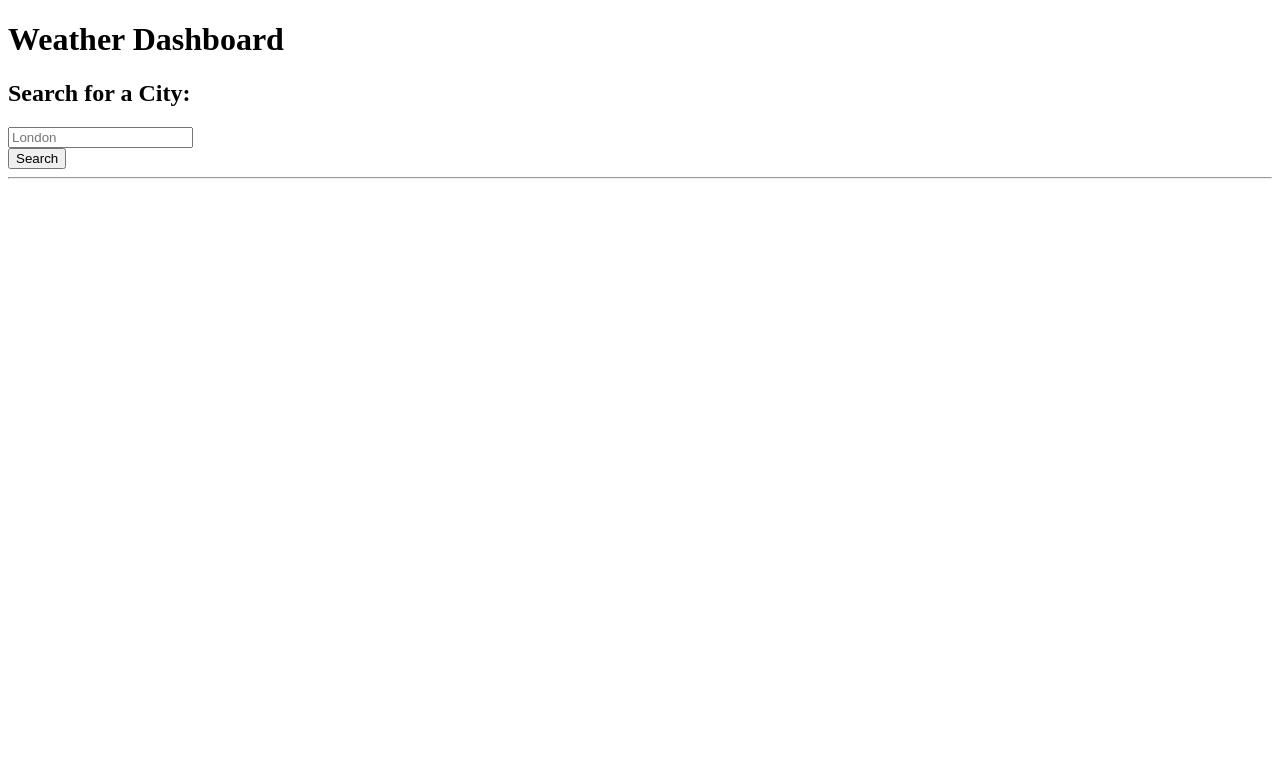
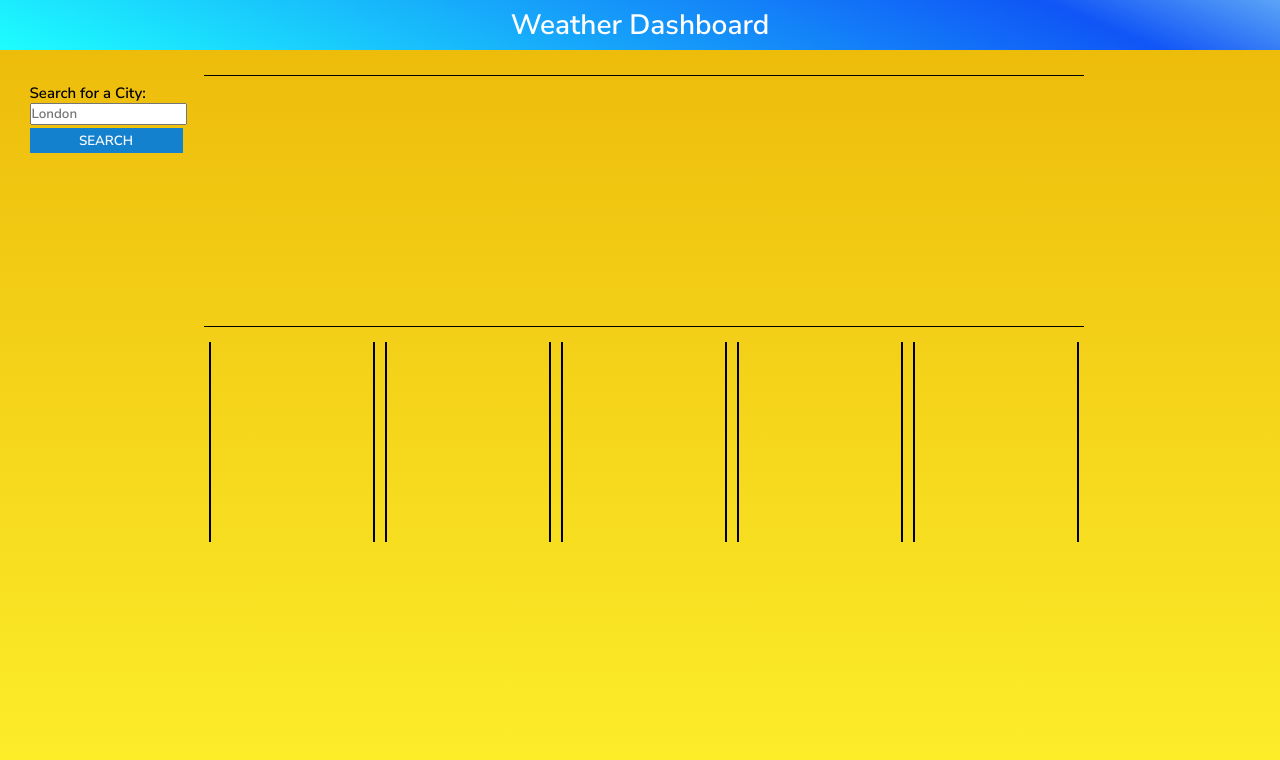
Before and after one commit to diegodagostim/Weather_Dashboard, a plain HTML site: page index.html in a window 1280 px wide. Drawn offline with nearby package versions, Linux system fonts and the light colour scheme.

Commit message:
layout implemented

```diff
--- a/index.html
+++ b/index.html
@@ -1,38 +1,63 @@
 <!DOCTYPE html>
 <html lang="en-gb">
-
   <head>
     <meta charset="UTF-8" />
     <meta name="viewport" content="width=device-width, initial-scale=1.0" />
     <meta http-equiv="X-UA-Compatible" content="ie=edge" />
-  <link rel="stylesheet" href="styles/reset.css" />
-  <!-- <link rel="stylesheet" href="https://stackpath.bootstrapcdn.com/bootstrap/4.3.1/css/bootstrap.min.css" /> -->
-  <!-- <link rel="stylesheet" href="https://stackpath.bootstrapcdn.com/font-awesome/4.7.0/css/font-awesome.min.css" /> -->
+    <link rel="stylesheet" href="style.css" />
+    <!-- <link
+      rel="stylesheet"
+      href="https://stackpath.bootstrapcdn.com/bootstrap/4.3.1/css/bootstrap.min.css"
+    /> -->
+    <!-- <link
+      rel="stylesheet"
+      href="https://stackpath.bootstrapcdn.com/font-awesome/4.7.0/css/font-awesome.min.css"
+    /> -->
+    <link rel="preconnect" href="https://fonts.googleapis.com" />
+    <link rel="preconnect" href="https://fonts.gstatic.com" crossorigin />
+    <link
+      href="https://fonts.googleapis.com/css2?family=Catamaran&family=Nunito+Sans:wght@600&display=swap"
+      rel="stylesheet"
+    />
     <title>Weather Dashboard</title>
   </head>
 
   <body>
-  <header class="container-fluid text-center text-white bg-dark p-2 weather-header">
+    <header
+      class="container-fluid text-center text-white bg-dark p-2 weather-header"
+    >
       <h1>Weather Dashboard</h1>
     </header>
 
     <!-- max-width for ultra wide resolutions -->
+    <div class="main">
+      <div class="div2">
         <div class="container-fluid" style="max-width: 1400px">
           <div class="row">
-      <aside class="col-lg-3 pb-3">
+            <aside class="col-lg-3 pb-3 search-div">
               <h2 id="form-heading" class="mt-1 h3 form-label">
                 Search for a City:
               </h2>
               <form id="search-form" class="form">
                 <div class="form-inline form-group">
-            <div class="input-group">
-              <input class="form-input weather-search" type="text" id="search-input" placeholder="London"
-                aria-labelledby="form-heading" aria-controls="today forecast" />
+                  <div class="input-group input">
+                    <input
+                      class="form-input weather-search"
+                      type="text"
+                      id="search-input"
+                      placeholder="London"
+                      aria-labelledby="form-heading"
+                      aria-controls="today forecast"
+                    />
                     <div class="input-group-append">
-                <button type="submit" class="btn search-button" id="search-button" aria-label="submit search">
-                  Search
+                      <button
+                        type="submit"
+                        class="btn search-button btn"
+                        id="search-button"
+                        aria-label="submit search"
+                      >
+                        SEARCH
                       </button>
-                <hr class="hr weather-hr" />
                     </div>
                   </div>
                 </div>
@@ -41,8 +66,30 @@
             </aside>
 
             <div class="col-lg-9 pb-3">
-        <section id="today" class="mt-3" role="region" aria-live="polite"></section>
-        <section id="forecast" class="row mt-3" role="region" aria-live="polite"></section>
+              <section
+                id="today"
+                class="mt-3"
+                role="region"
+                aria-live="polite"
+              ></section>
+              <section
+                id="forecast"
+                class="row mt-3"
+                role="region"
+                aria-live="polite"
+              ></section>
+            </div>
+          </div>
+        </div>
+      </div>
+      <div class="div3">
+        <div class="top"></div>
+        <div class="bottom">
+          <div id="day1" class="day1"></div>
+          <div id="day2" class="day2"></div>
+          <div id="day3" class="day3"></div>
+          <div id="day4" class="day4"></div>
+          <div id="day5" class="day5"></div>
         </div>
       </div>
     </div>
@@ -53,5 +100,4 @@
     <script src="https://cdnjs.cloudflare.com/ajax/libs/jquery/3.2.1/jquery.min.js"></script>
     <script src="script.js"></script>
   </body>
-
 </html>
--- /dev/null
+++ b/style.css
@@ -0,0 +1,134 @@
+* {
+  margin: 0;
+  padding: 0;
+  font-family: "Catamaran", sans-serif;
+  font-family: "Nunito Sans", sans-serif;
+}
+
+body {
+  display: flex;
+  flex-direction: column;
+  background: rgb(255, 246, 47);
+  background: -moz-linear-gradient(
+    0deg,
+    rgba(255, 246, 47, 1) 0%,
+    rgba(236, 185, 9, 1) 100%
+  );
+  background: -webkit-linear-gradient(
+    0deg,
+    rgba(255, 246, 47, 1) 0%,
+    rgba(236, 185, 9, 1) 100%
+  );
+  background: linear-gradient(
+    0deg,
+    rgba(255, 246, 47, 1) 0%,
+    rgba(236, 185, 9, 1) 100%
+  );
+  filter: progid:DXImageTransform.Microsoft.gradient(startColorstr="#fff62f",endColorstr="#ecb909",GradientType=1);
+  background-repeat: no-repeat;
+  height: 900px;
+  width: auto;
+}
+
+header {
+  display: flex;
+  align-items: center;
+  justify-content: center;
+  width: auto;
+  height: 50px;
+  background: rgb(92, 164, 247);
+  background: -moz-linear-gradient(
+    203deg,
+    rgba(92, 164, 247, 1) 0%,
+    rgba(16, 85, 246, 1) 17%,
+    rgba(29, 254, 255, 1) 100%
+  );
+  background: -webkit-linear-gradient(
+    203deg,
+    rgba(92, 164, 247, 1) 0%,
+    rgba(16, 85, 246, 1) 17%,
+    rgba(29, 254, 255, 1) 100%
+  );
+  background: linear-gradient(
+    203deg,
+    rgba(92, 164, 247, 1) 0%,
+    rgba(16, 85, 246, 1) 17%,
+    rgba(29, 254, 255, 1) 100%
+  );
+  filter: progid:DXImageTransform.Microsoft.gradient(startColorstr="#5ca4f7",endColorstr="#1dfeff",GradientType=1);
+  color: white;
+  font-size: 14px;
+}
+
+.search-div {
+  margin-left: 8px;
+  margin-top: 8px;
+}
+
+.btn {
+  margin-top: 3px;
+  width: 153px;
+  height: 25px;
+  background-color: rgb(20, 129, 207);
+  color: white;
+  border: 0;
+  cursor: pointer;
+}
+
+.btn:hover {
+  transition: 1s ease-in-out;
+  background: #a69c0d;
+  color: black;
+  border: black dotted 1px;
+  cursor: pointer;
+}
+
+.main {
+  display: flex;
+  flex-direction: row;
+  margin-top: 25px;
+  margin-left: 4px;
+}
+
+.div2 {
+  justify-items: center;
+  width: 200px;
+  height: auto;
+  align-items: center;
+  justify-content: center;
+  font-size: 10px;
+}
+
+.div3 {
+  margin-right: 8px;
+  width: 880px;
+  height: 500px;
+}
+
+.top {
+  width: 880px;
+  height: 250px;
+  border-bottom: 1px black solid;
+  border-top: 1px black solid;
+}
+
+.bottom {
+  display: flex;
+  justify-content: space-between;
+  width: 880px;
+  height: 325px;
+}
+
+.day1,
+.day2,
+.day3,
+.day4,
+.day5 {
+  margin-top: 15px;
+  margin-left: 5px;
+  margin-right: 5px;
+  width: 195px;
+  height: 200px;
+  border-right: black 2px solid;
+  border-left: black 2px solid;
+}
```
Also changed, not shown: 1 other file. Lines whose indentation alone changed are shown as unchanged.
